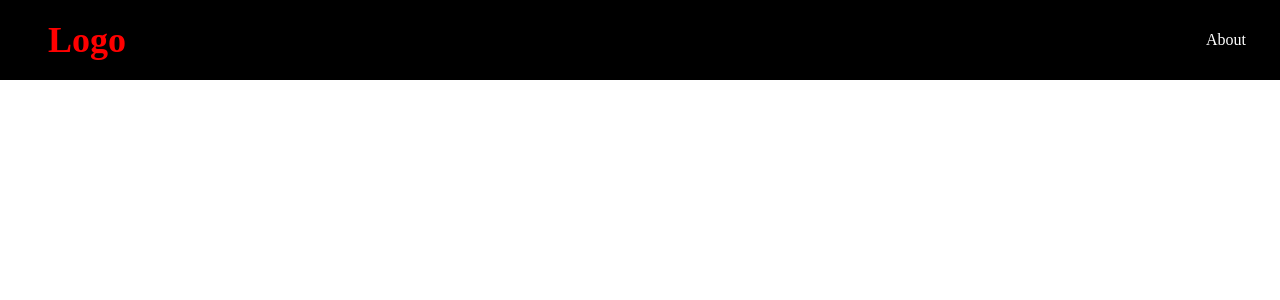
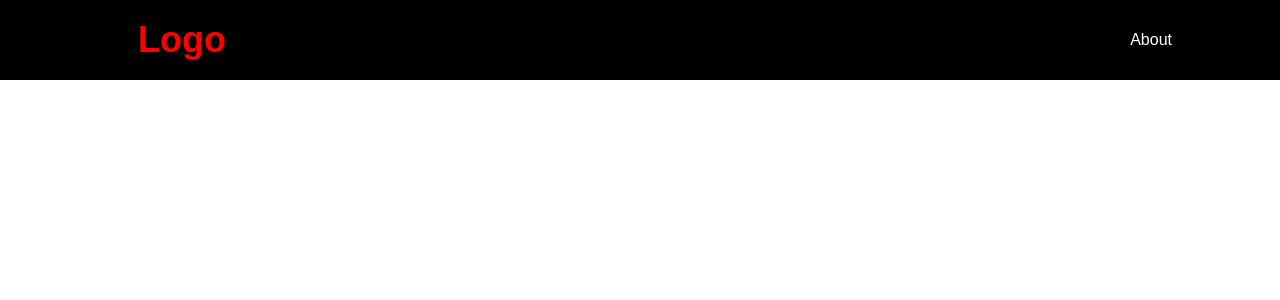
Before and after one commit to vbasoon/React-site-v3, a React (Create React App) app: page / in a window 1280 px wide. Shown: the top 300 px of the page. Built offline with nearby package versions, Linux system fonts and the light colour scheme.

Commit message:
Navbar correct

```diff
--- a/src/App.css
+++ b/src/App.css
@@ -2,7 +2,7 @@
   margin: 0;
   padding: 0;
   box-sizing: border-box;
-  font-family: 'Encode Sans Expanded'
+  font-family: 'Encode Sans Expanded', sans-serif;
 }
 
 body {
--- a/src/App.js
+++ b/src/App.js
@@ -8,7 +8,6 @@ function App() {
     <div className="App">
       <Router>
         <Navbar />
-
       </Router>
     </div>
   );
--- a/src/components/Navbar/NavElements.js
+++ b/src/components/Navbar/NavElements.js
@@ -15,7 +15,7 @@ position: sticky;
 top: 0;
 z-index: 10;
 
-@media screen and (max-width: 960) {
+@media screen and (max-width: 960px) {
    transition: 0.8s all ease;
 }
 `;
@@ -27,7 +27,7 @@ export const NavbarContainer = styled.div`
    height: 80px;
    z-index: 1;
    padding: 0 24px;
-   min-width: 1100px;
+   max-width: 1100px;
 `;
 
 export const NavLogo = styled(LinkR)`
@@ -43,7 +43,7 @@ export const NavLogo = styled(LinkR)`
 `;
 
 export const MobileIcon = styled.div`
-display: block;
+display: none;
 
 @media screen and (max-width: 768px) {
    display: block;
--- a/src/components/Navbar/index.js
+++ b/src/components/Navbar/index.js
@@ -19,7 +19,7 @@ const Navbar = () => {
                   <h1>Logo</h1>
                </NavLogo>
                <MobileIcon>
-
+                  <FaBars />
                </MobileIcon>
                <NavMenu>
                   <NavItem>
@@ -27,9 +27,7 @@ const Navbar = () => {
                   </NavItem>
                </NavMenu>
             </NavbarContainer>
-            <MobileIcon>
-               <FaBars />
-            </MobileIcon>
+
          </Nav>
       </>
    )
```
